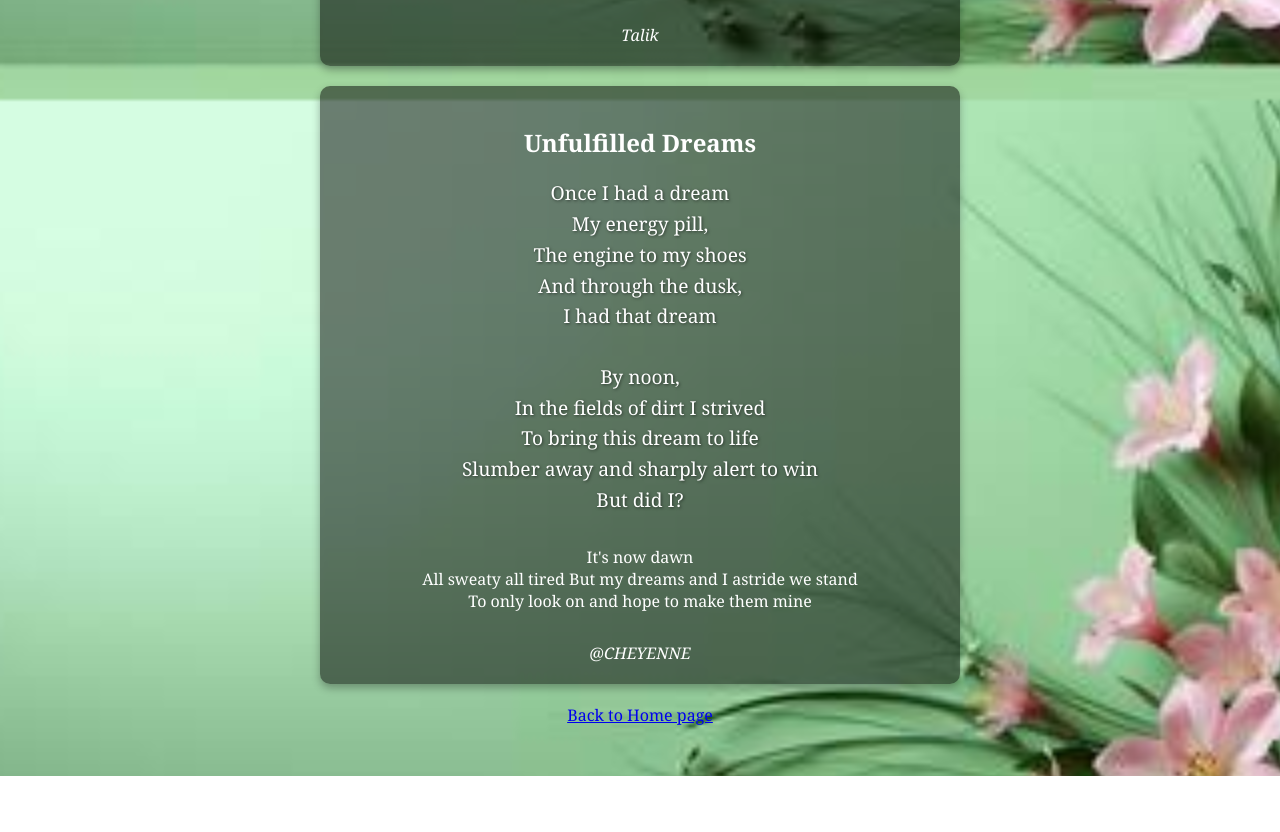
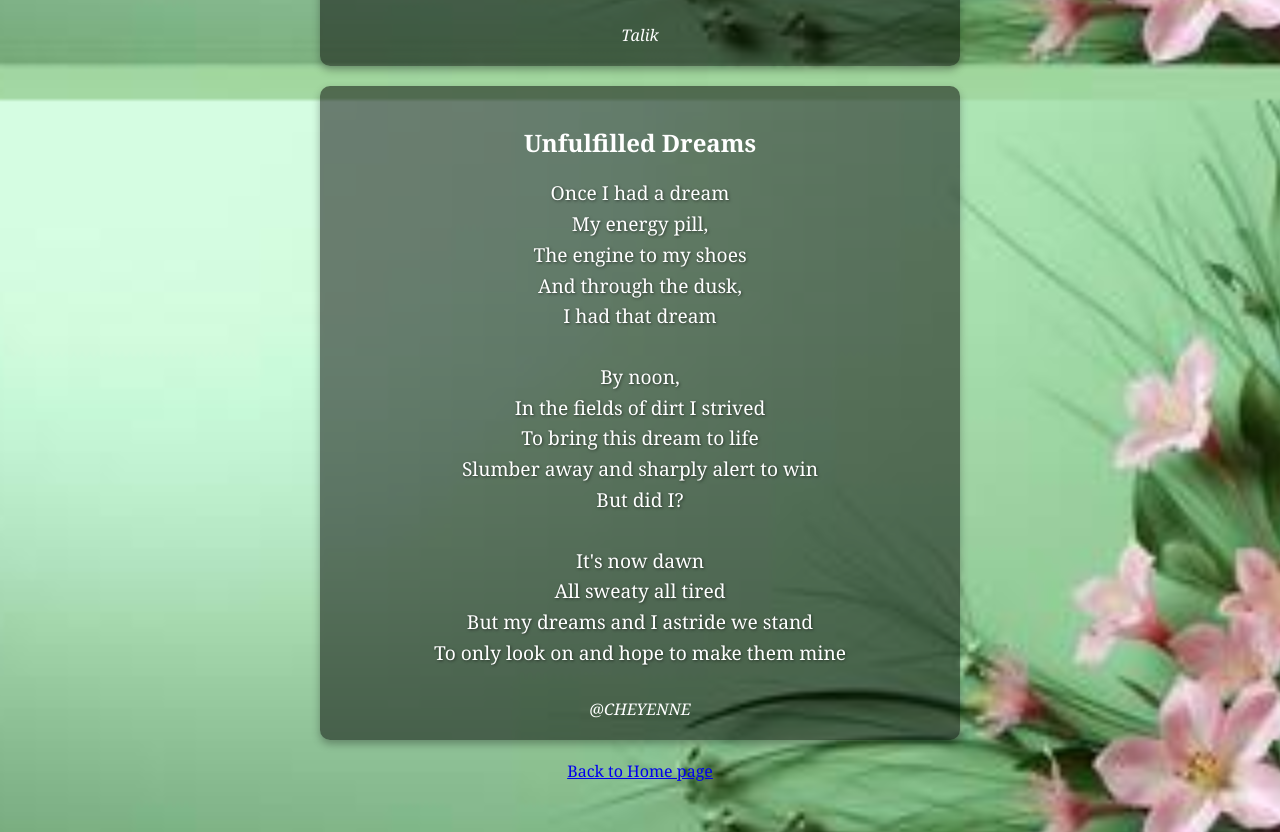
Before and after one commit to tal112-pixel/poetry-inspiration-page, a plain HTML site: page inspiration.html in a window 1280 px wide. Shown: the part 5500-6332 px from the top of the page. Before the commit the page ends 6276 px from the top, so only its background shows below. Drawn offline with Linux system fonts and the light colour scheme.

Commit message:
Update inspiration.html

```diff
--- a/inspiration.html
+++ b/inspiration.html
@@ -224,8 +224,8 @@ To bring this dream to life <br>
 Slumber away and sharply alert to win<br>
 But did I? <br></p>
 
-It's now dawn<br>
-All sweaty all tired
+<p>It's now dawn<br>
+All sweaty all tired<br>
 But my dreams and I astride we stand<br>
 To only look on and hope to make them mine <br></p>
                       <i>@CHEYENNE</i>
```
